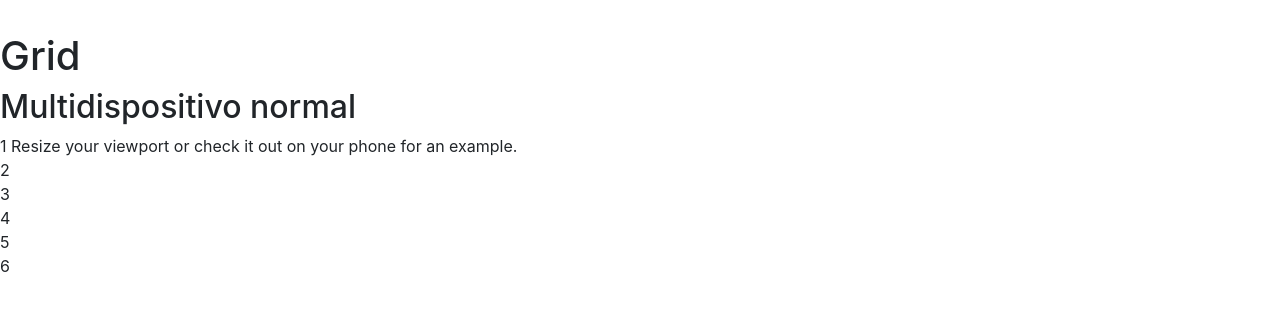
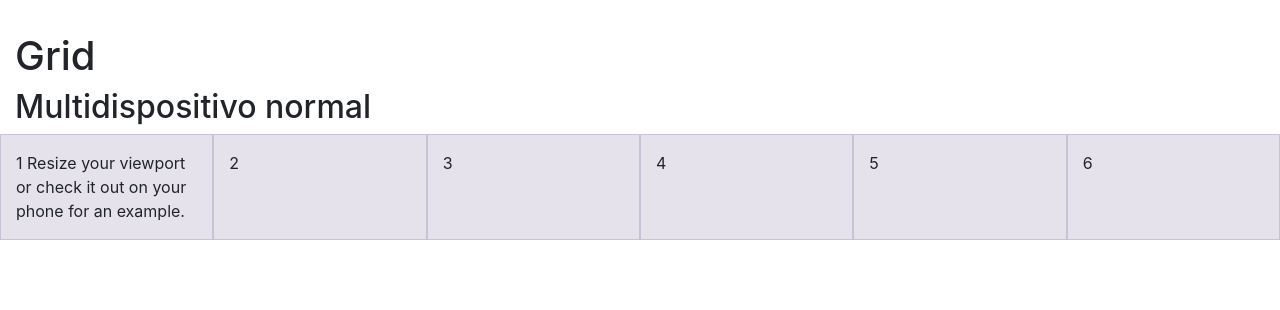
Before and after one commit to bernardomft/BernardoMoran_DIW2021, a plain HTML site: page bootstrap/Ejercicio 2.html in a window 1280 px wide. Drawn offline with Linux system fonts and the light colour scheme.

Commit message:
Update Ejercicio 2.html

```diff
--- a/bootstrap/Ejercicio 2.html
+++ b/bootstrap/Ejercicio 2.html
@@ -7,7 +7,7 @@
     <title>Ejercicio 2</title>
 
 	<!-- Bootstrap -->
-    <link href="../bootstrap-4.3.1/css/bootstrap.min.css" rel="stylesheet">
+	<link href="bootstrap-4.3.1/css/bootstrap.min.css" rel="stylesheet">
 
     <!-- Custom styles for this template -->
     <link href="css/grid.css" rel="stylesheet">
@@ -15,19 +15,19 @@
 </head>
 <body>
 
-    <div class="">
+    <div class="container-fluid">
 
 		<h1>Grid</h1>
 
 		<h2>Multidispositivo normal</h2>
 
-		<div class="">
-			<div class="">1 Resize your viewport or check it out on your phone for an example.</div>
-			<div class="">2</div>
-			<div class="">3</div>
-			<div class="">4</div>
-			<div class="">5</div>
-			<div class="">6</div>
+		<div class="row">
+			<div class="col-12 col-sm-6 col-md-4 col-lg-3 col-xl-2">1 Resize your viewport or check it out on your phone for an example.</div>
+			<div class="col-12 col-sm-6 col-md-4 col-lg-3 col-xl-2">2</div>
+			<div class="col-12 col-sm-6 col-md-4 col-lg-3 col-xl-2">3</div>
+			<div class="col-12 col-sm-6 col-md-4 col-lg-3 col-xl-2">4</div>
+			<div class="col-12 col-sm-6 col-md-4 col-lg-3 col-xl-2">5</div>
+			<div class="col-12 col-sm-6 col-md-4 col-lg-3 col-xl-2">6</div>
 		</div>
 
     </div>
```
